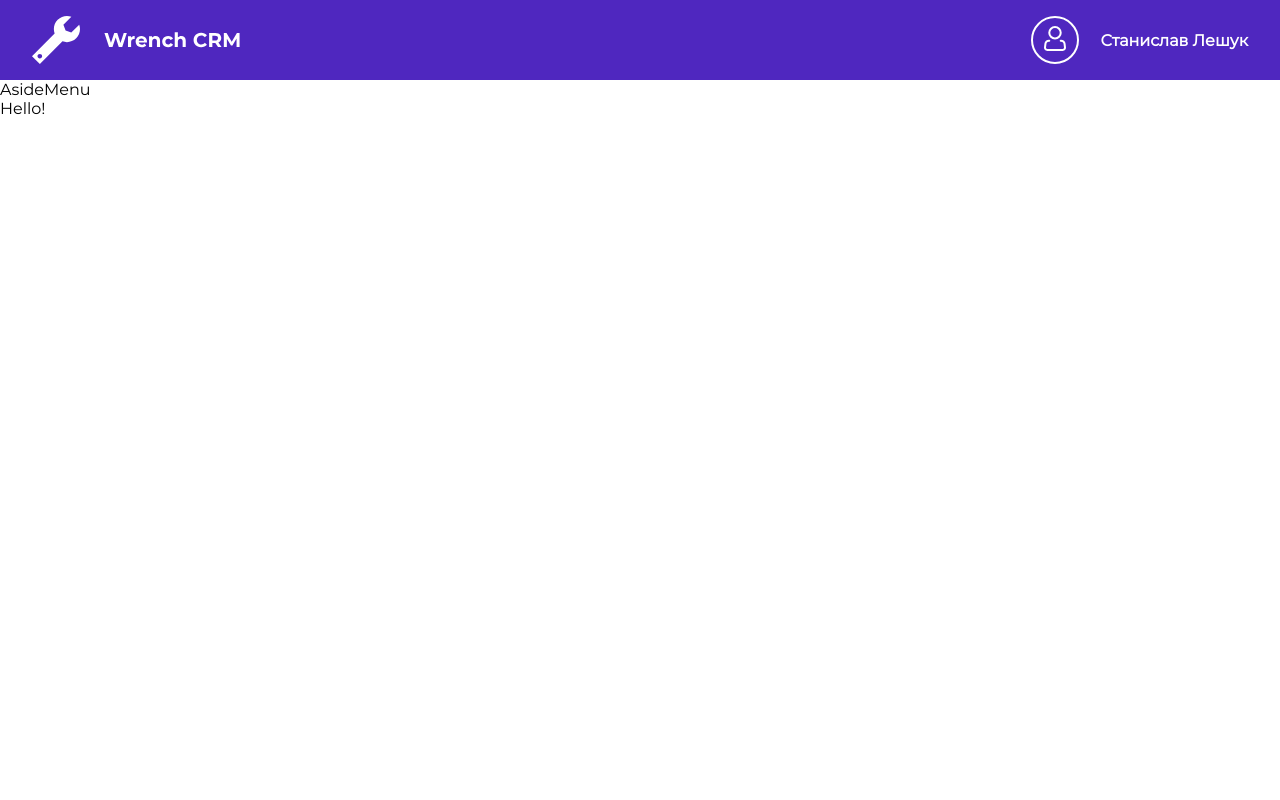
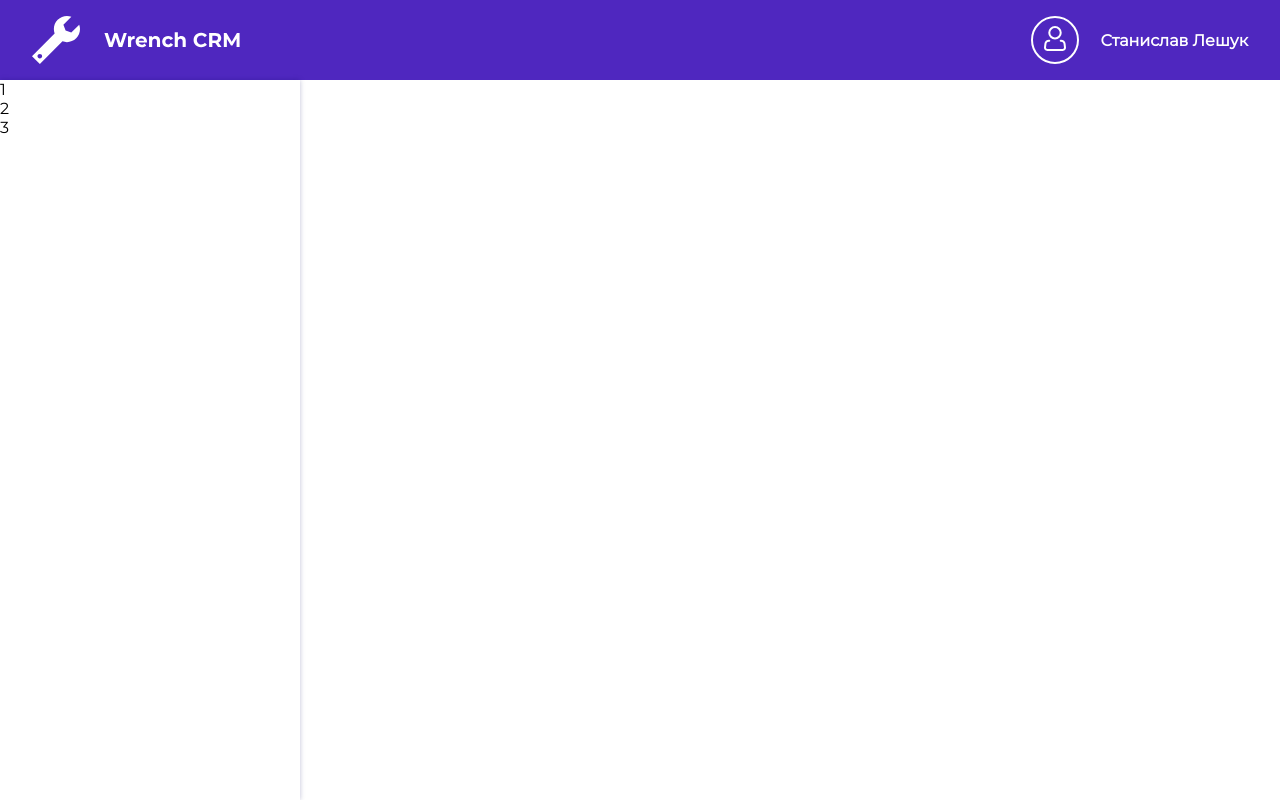
Before and after one commit to dockwall/react-fly-crm, a React (Create React App) app: page / in a window 1280 px wide. Built offline with nearby package versions, Linux system fonts and the light colour scheme.

Commit message:
Refactored, add some scss to menu

```diff
--- a/src/App.tsx
+++ b/src/App.tsx
@@ -8,7 +8,6 @@ const App = () => {
     <React.StrictMode>
       <Header />
       <AsideMenu />
-      <div>Hello!</div>
     </React.StrictMode>
   );
 };
--- a/src/components/AsideMenu/AsideMenu.scss
+++ b/src/components/AsideMenu/AsideMenu.scss
@@ -0,0 +1,15 @@
+.menu-root {
+  position: sticky;
+  top: 80px;
+  width: 300px;
+  box-shadow: 0px 0px 5px rgba(2, 0, 96, 0.25);
+  padding: 0;
+  margin: 0;
+  min-height: calc(100vh - 80px);
+}
+
+.menu-content {
+  display: flex;
+  flex-direction: column;
+  justify-content: space-between;
+}
--- a/src/components/AsideMenu/AsideMenu.tsx
+++ b/src/components/AsideMenu/AsideMenu.tsx
@@ -1,7 +1,16 @@
 import React from "react";
+import "./AsideMenu.scss";
 
 const AsideMenu = () => {
-  return <div>AsideMenu</div>;
+  return (
+    <div className="menu-root">
+      <div className="menu-content">
+        <div className="menu-content-element">1</div>
+        <div className="menu-content-element">2</div>
+        <div className="menu-content-element">3</div>
+      </div>
+    </div>
+  );
 };
 
 export default AsideMenu;
--- a/src/components/Header/Header.scss
+++ b/src/components/Header/Header.scss
@@ -1,13 +1,12 @@
-.root {
+.header-root {
   position: sticky;
   top: 0;
   background-color: #4f27bf;
   color: white;
   height: 80px;
   padding: 0 32px;
-}
 
-.content {
+  .header-content {
     display: flex;
     flex-direction: row;
     align-items: center;
@@ -36,3 +35,4 @@
       width: 217px;
     }
   }
+}
--- a/src/components/Header/Header.tsx
+++ b/src/components/Header/Header.tsx
@@ -5,8 +5,8 @@ import Logo from "./img/Logo.svg";
 
 const Header = () => {
   return (
-    <div className="root">
-      <div className="content">
+    <div className="header-root">
+      <div className="header-content">
         <button type="button" className="header__button">
           <img src={Logo} alt="Wrench CRM" />
         </button>
--- a/tsconfig.json
+++ b/tsconfig.json
@@ -16,5 +16,5 @@
     "noEmit": true,
     "jsx": "react-jsx"
   },
-  "include": ["src", "src/custom.d.ts"]
+  "include": ["src", "./src/custom.d.ts"]
 }
```
Lines whose indentation alone changed are shown as unchanged.
